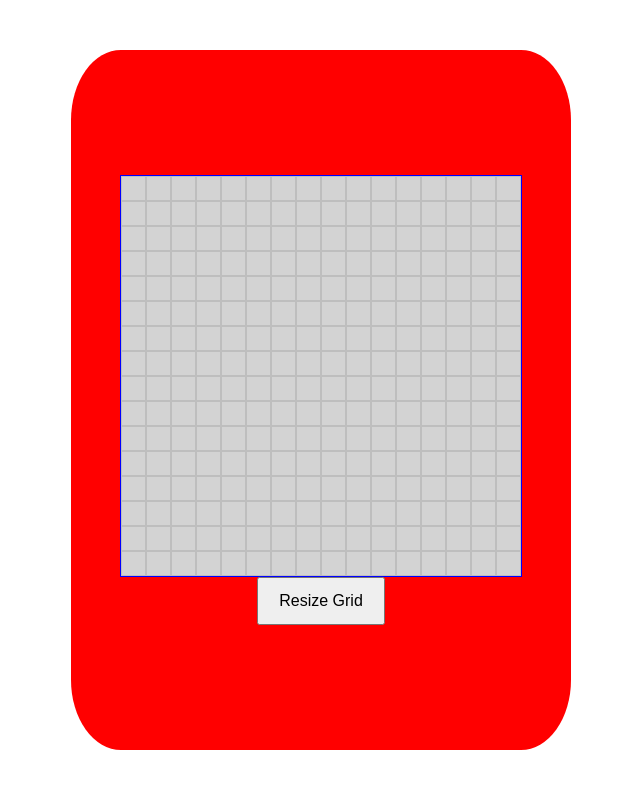
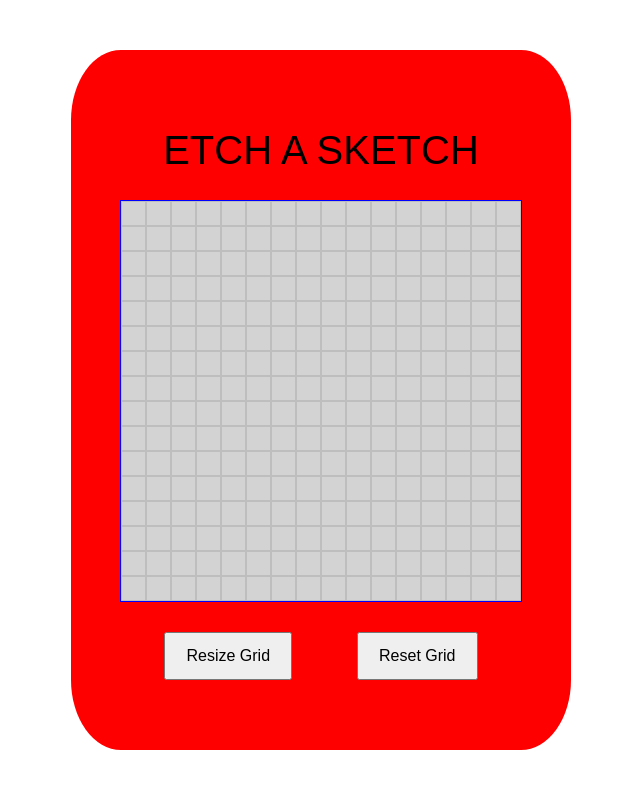
Before and after one commit to Rwebb1981/etch_a_sketch, a plain HTML site: page index.html in a window 1280 px wide. Shown: the whole page, without its empty margins (319-959 px from the left). Drawn offline with Linux system fonts and the light colour scheme.

Commit message:
Add header and button to reset grid
A header was added, as well as a button to reset the grid

```diff
--- a/index.html
+++ b/index.html
@@ -9,11 +9,13 @@
 </head>
 <body>
     <div id="main"></div>
+    <div id="h1">ETCH A SKETCH</div>
     <div id="grid-container"></div>
-    <div id="h1"></div>
     <div id="input"></div>
     <div id="buttons"></div>
-    <button id="resizeButton">Resize Grid</button>
-    <div id="gridContainer"></div>
+    <div id="buttonContainer">
+        <button id="resizeButton">Resize Grid</button>
+        <button id="resetButton">Reset Grid</button>
+    </div>
 </body>
 </html>
--- a/javascript.js
+++ b/javascript.js
@@ -2,56 +2,56 @@ document.addEventListener('DOMContentLoaded', () => {
     // Select the container
     const container = document.getElementById('grid-container');
 
-    // Define the grid size (16x16)
-    const gridSize = 16;
+    // Initial grid size
+    let gridSize = 16;
 
-    // Set the container styles for grid layout
+    // Function to generate the grid
+    function createGrid(size) {
+        container.innerHTML = ''; // Clear the existing grid
+
+        // Set up the container for a grid layout
         container.style.display = 'flex';
         container.style.flexWrap = 'wrap';
-    container.style.width = '400px'; // Ensure consistent size with CSS
+        container.style.width = '400px';
         container.style.height = '400px';
         container.style.border = '1px solid blue';
         container.style.backgroundColor = '#d3d3d3';
 
         // Generate the grid cells
-    for (let i = 0; i < gridSize * gridSize; i++) {
+        for (let i = 0; i < size * size; i++) {
             const cell = document.createElement('div');
-        cell.style.flex = `0 0 ${100 / gridSize}%`; // Flex-basis for 16 columns
-        cell.style.height = `${400 / gridSize}px`; // Calculate cell height
+            cell.style.flex = `0 0 ${100 / size}%`; // Flex-basis for size columns
+            cell.style.height = `${400 / size}px`; // Calculate cell height
             cell.style.boxSizing = 'border-box';
             cell.style.border = '1px solid rgba(0, 0, 0, 0.1)'; // Optional: light borders
 
-        //Set hover function
+            // Add hover effect
             cell.addEventListener('mouseenter', () => {
                 cell.style.backgroundColor = 'grey';
             });
 
             container.appendChild(cell);
         }
+    }
 
+    // Initial grid creation
+    createGrid(gridSize);
+
+    // Add event listener for resizing the grid
     document.getElementById('resizeButton').addEventListener('click', () => {
-        let gridSize = prompt("Enter the new grid size (e.g., 16 for 16x16, max 100):", "16");
-        if (gridSize !== null) {
-            gridSize = parseInt(gridSize, 10);
-            if (!isNaN(gridSize) && gridSize > 0 && gridSize <= 100) {
-                createGrid(gridSize);
+        let newSize = prompt("Enter the new grid size (e.g., 16 for 16x16, max 100):", "16");
+        if (newSize !== null) {
+            newSize = parseInt(newSize, 10);
+            if (!isNaN(newSize) && newSize > 0 && newSize <= 100) {
+                createGrid(newSize);
             } else {
                 alert("Please enter a valid positive number between 1 and 100.");
             }
         }
     });
 
-    function createGrid(size) {
-        const container = document.getElementById('gridContainer');
-        container.innerHTML = ''; // Clear the existing grid
-        container.style.gridTemplateRows = `repeat(${size}, 1fr)`;
-        container.style.gridTemplateColumns = `repeat(${size}, 1fr)`;
-
-        for (let i = 0; i < size * size; i++) {
-            const cell = document.createElement('div');
-            cell.classList.add('gridCell');
-            container.appendChild(cell);
-        }
-    }
-
+    // Add event listener to reset the grid
+    document.getElementById('resetButton').addEventListener('click', () => {
+        location.reload();
     });
+});
--- a/style.css
+++ b/style.css
@@ -39,6 +39,16 @@ body {
   border-radius: 10%;
 }
 
+/*Define the header*/
+
+#h1 {
+  display: flex;
+  font-size: 40px;
+  font-family: Arial, Helvetica, sans-serif;
+  margin-bottom: 20px;
+  z-index: 1;
+}
+
 /* Define the initial 16x16 grid */
 
 #grid-container {
@@ -57,12 +67,19 @@ body {
   box-sizing: border-box;
 }
 
-#resizeButton {
-  display: flex;
+#buttonContainer {
+  display: flex; /* Use Flexbox for alignment */
+  justify-content: center; /* Center buttons horizontally */
+  gap: 65px; /* Space between buttons */
+  margin-top: 30px; /* Add some space above the buttons */
+  z-index: 1;
+}
+
+button {
   padding: 10px 20px;
   font-size: 16px;
   cursor: pointer;
-  z-index: 1;
+}
 
 #gridContainer {
   display: grid;
```
Lines whose indentation alone changed are shown as unchanged.
